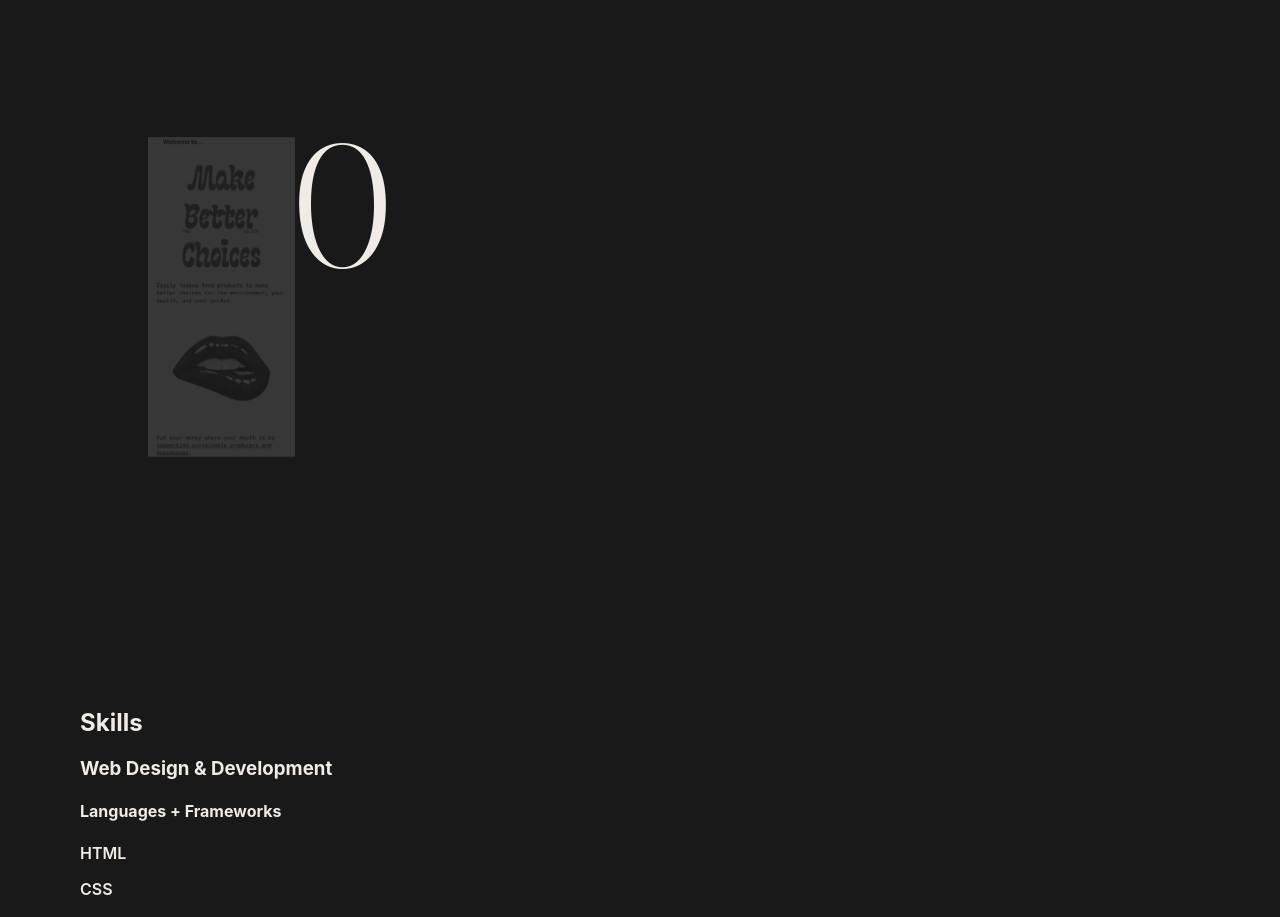
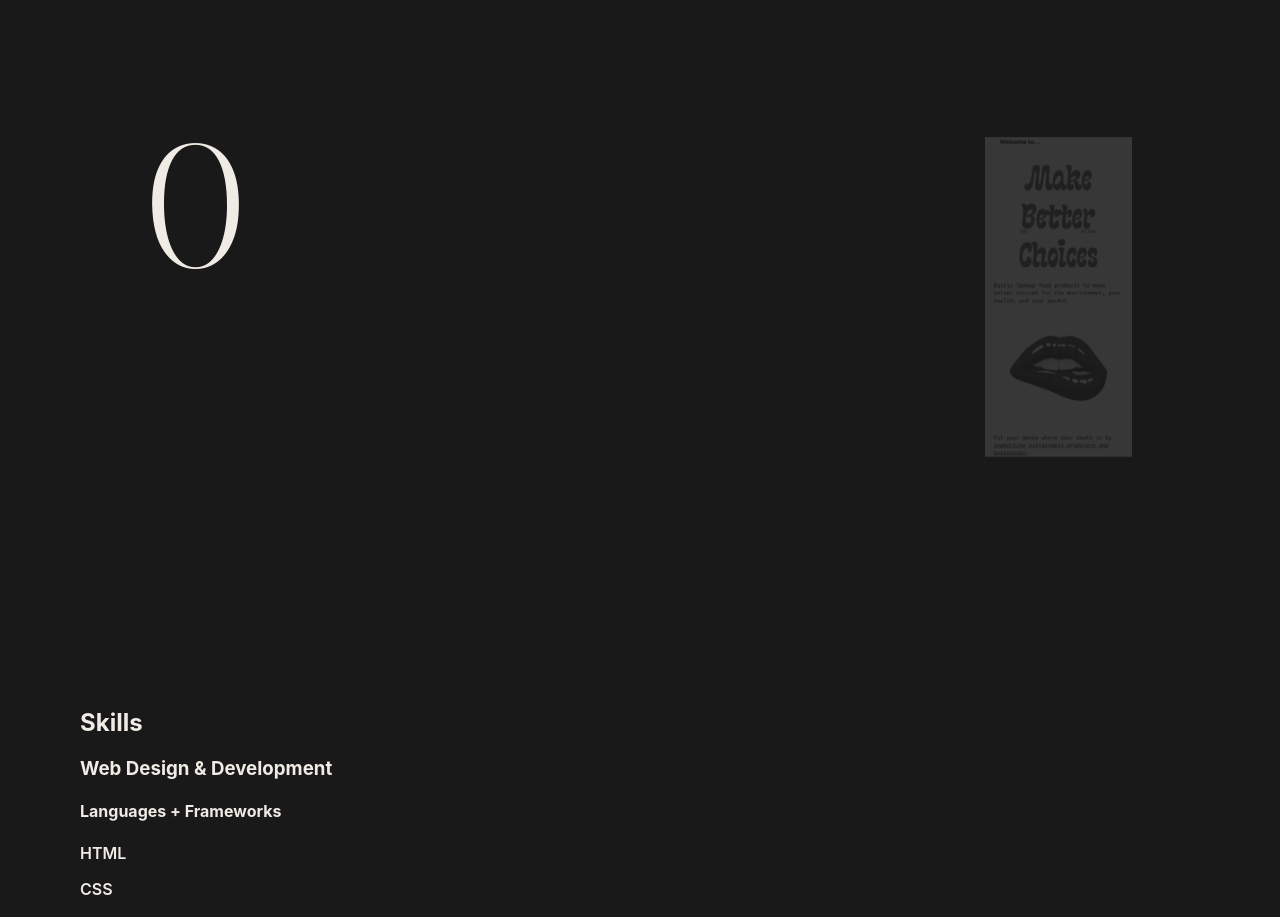
Before and after one commit to vanessamald/portfolio2.0, a React (Create React App) app in the folder client/: page / in a window 1280 px wide. Shown: the part 5780-6697 px from the top of the page. Built offline with nearby package versions, Linux system fonts and the light colour scheme.

Commit message:
updating work comp styling

```diff
--- a/client/src/components/Work/index.js
+++ b/client/src/components/Work/index.js
@@ -95,7 +95,6 @@ function Work() {
             <div className='line-div'></div>
             <br/>
             <div className='work-wrapper flex-row flex-center'>
-                <a className={isInView ? 'work-image-ani' : ''} href='' target='_blank' onMouseOver={handleMouseOver} onMouseOut={handleMouseOut}><img className='work-image' src={makebetterchoices}></img></a>
                 <div className='work-title flex-row flex-center' ref={ref}>
                     <div className='flex-row'>
                         <p className='numbers large-text'>0</p>
@@ -105,6 +104,7 @@ function Work() {
                         <a className='no-underline' href='' target='_blank'><h3 className='slide-text large-text' style={{animationDelay: '2s', backgroundColor: 'transparent'}}>Make Better Choices(Coming Soon!)</h3></a>
                     </div>
                 </div>
+                <a className={isInView ? 'work-image-ani' : ''} href='' target='_blank' onMouseOver={handleMouseOver} onMouseOut={handleMouseOut}><img className='work-image' src={makebetterchoices}></img></a>
             </div>
             {/*
                 {isHovering2 &&  (
```
